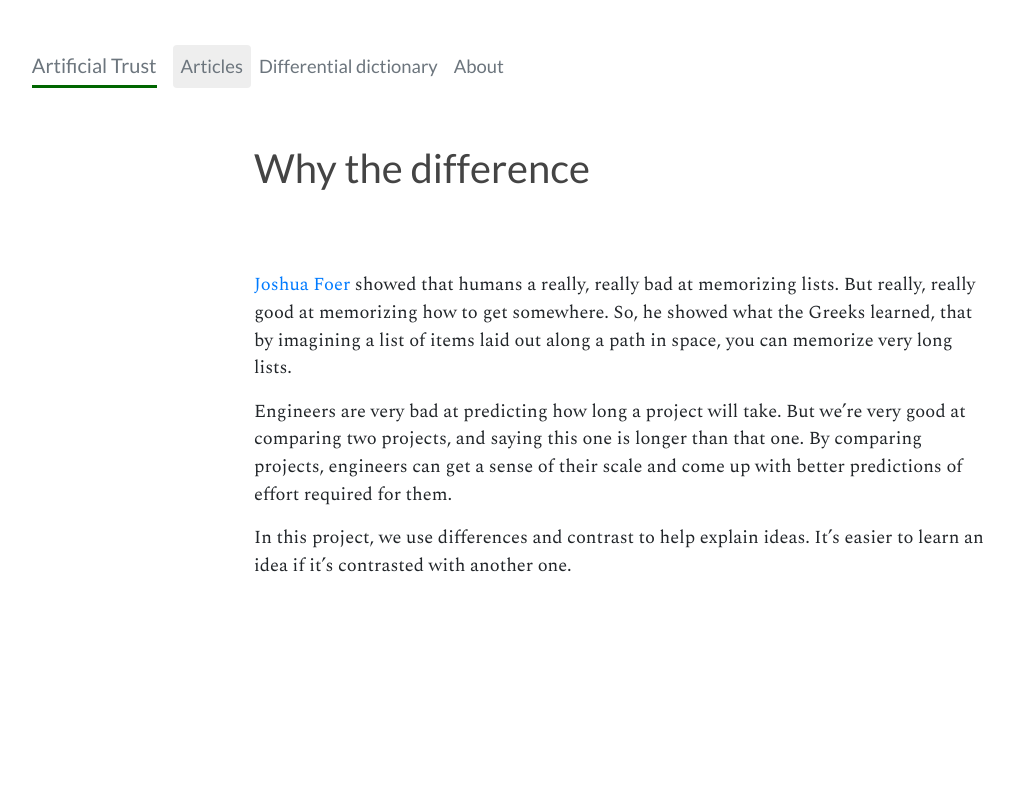
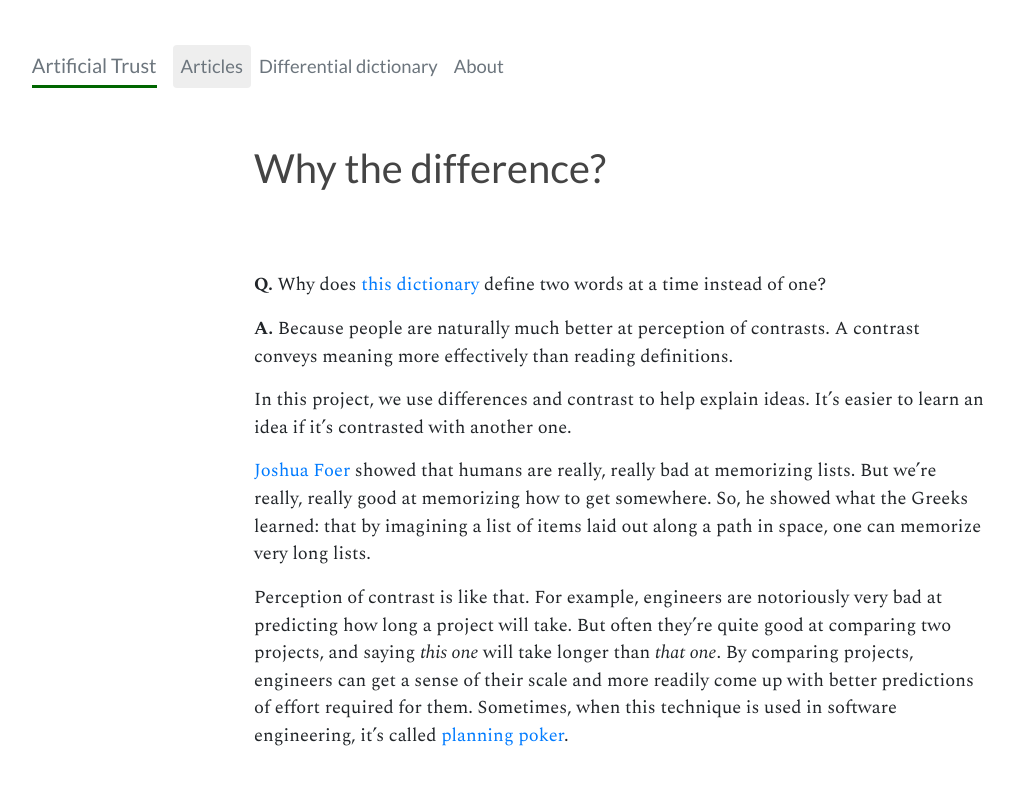
Before and after one commit to straz/artificialtrust, a Jekyll site: the page built from _articles/difference.md, in a window 1280 px wide. Shown: the top 785 px of the page, without its empty margins (21-1034 px from the left). Built offline with Jekyll 4.4.1, drawn with Linux system fonts in a browser that asks for light colours; nearby versions of some CDN libraries.

Commit message:
add stuff

```diff
--- a/_articles/difference.md
+++ b/_articles/difference.md
@@ -1,21 +1,31 @@
 ---
 layout: article
-title: Why the difference
+title: Why the difference?
 released: true
 ---
 
-[Joshua Foer](https://joshuafoer.com/moonwalking-with-einstein/)
-showed that humans a really, really bad at memorizing lists. But
-really, really good at memorizing how to get somewhere. So, he showed
-what the Greeks learned, that by imagining a list of items laid out
-along a path in space, you can memorize very long lists.
+**Q.** Why does [this dictionary]({{ site.url }}/definitions) define two
+words at a time instead of one?
 
-Engineers are very bad at predicting how long a project will take.
-But we're very good at comparing two projects, and saying this one is
-longer than that one. By comparing projects, engineers can get a sense
-of their scale and come up with better predictions of effort required
-for them.
+**A.** Because people are naturally much better at perception of
+contrasts. A contrast conveys meaning more effectively than reading
+definitions.
 
 In this project, we use differences and contrast to help explain
 ideas.  It's easier to learn an idea if it's contrasted with another
 one.
+
+[Joshua Foer](https://joshuafoer.com/moonwalking-with-einstein/)
+showed that humans are really, really bad at memorizing lists. But we're
+really, really good at memorizing how to get somewhere. So, he showed
+what the Greeks learned: that by imagining a list of items laid out
+along a path in space, one can memorize very long lists.
+
+Perception of contrast is like that. For example, engineers are
+notoriously very bad at predicting how long a project will take.  But
+often they're quite good at comparing two projects, and saying *this
+one* will take longer than *that one*. By comparing projects,
+engineers can get a sense of their scale and more readily come up with
+better predictions of effort required for them. Sometimes, when this
+technique is used in software engineering, it's called [planning
+poker](https://wingman-sw.com/papers/PlanningPoker-v1.1.pdf).
```
Also changed, not shown: _articles/assholes.md (+16 -3 lines), _definitions/correlation.md (+19 -8 lines).
